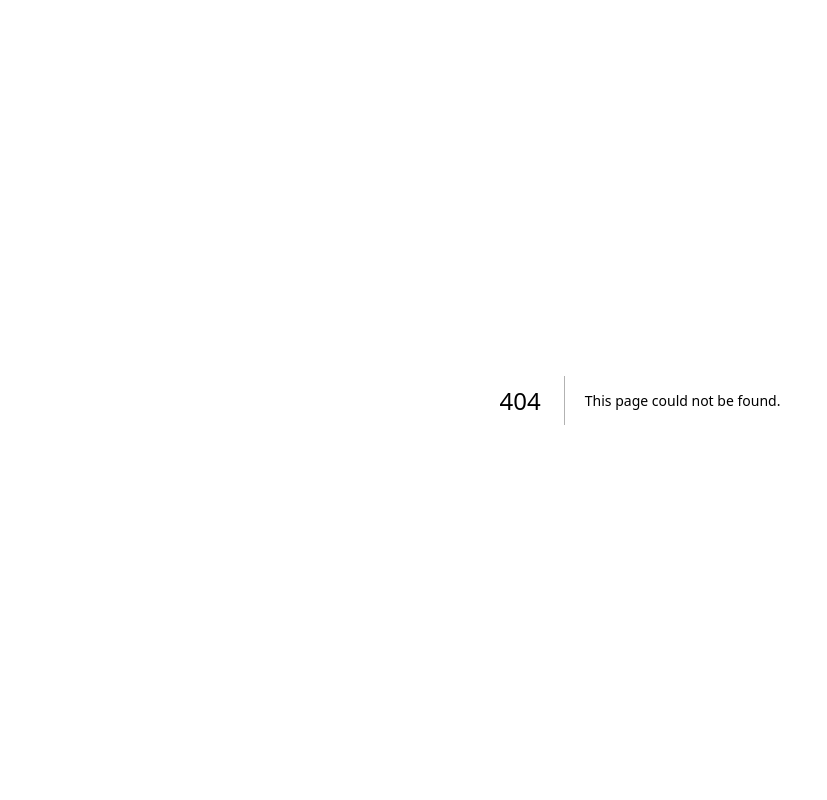
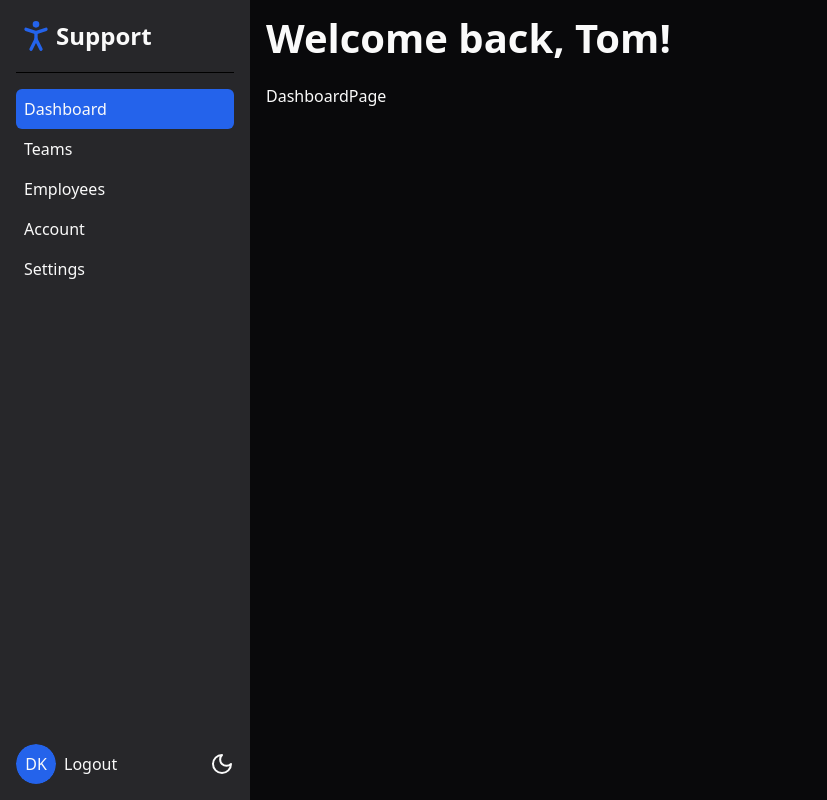
Before and after one commit to dk649/SupportDashboard, a Next.js app: page /dashboard in a window 1280 px wide. Before the commit this address had no page. Shown: the whole page, without its empty margins (0-827 px from the left). Built offline with nearby package versions, Linux system fonts and the light colour scheme.

Commit message:
updates
dashboard and side panel

```diff
--- a/app/(logged-out)/sign-up/page.tsx
+++ b/app/(logged-out)/sign-up/page.tsx
@@ -53,9 +53,11 @@ const formSchema = z
     accountType: z.enum(["personal", "company"]),
     companyName: z.string().optional(),
     numberOfEmployees: z.coerce.number().optional(),
-    acceptTerms: z.boolean({
-      required_error: "You must accept the terms and conditions",
-    }),
+    acceptTerms: z
+      .boolean({
+        required_error: "You must accept the terms and conditions",
+      })
+      .refine((checked) => checked, "You must accept the terms and conditions"),
 
     dob: z.date().refine((date) => {
       const today = new Date();
--- /dev/null
+++ b/app/dashboard/components/main-menu.tsx
@@ -0,0 +1,35 @@
+import React from "react";
+import MenuTitle from "./menu-title";
+import MenuItem from "./menu-item";
+import Link from "next/link";
+import { Avatar, AvatarFallback } from "@/components/ui/avatar";
+import LightDarkToggle from "@/components/ui/light-dark-toggle";
+
+const MainMenu = () => {
+  return (
+    <div className="bg-muted overflow-auto p-4 flex flex-col">
+      <div className="border-b dark:border-b-black border-b-zinc-300 pb-4">
+        <MenuTitle />
+      </div>
+      <div className="py-4 grow">
+        <MenuItem href="/dashboard">Dashboard</MenuItem>
+        <MenuItem href="/dashboard/teams">Teams</MenuItem>
+        <MenuItem href="/dashboard/employees">Employees</MenuItem>
+        <MenuItem href="/dashboard/account">Account</MenuItem>
+        <MenuItem href="/dashboard/settings">Settings</MenuItem>
+      </div>
+
+      <div className="flex gap-2 items-center">
+        <Avatar>
+          <AvatarFallback className="bg-primary">DK</AvatarFallback>
+        </Avatar>
+        <Link href="/" className="hover:underline">
+          Logout
+        </Link>
+        <LightDarkToggle className="ml-auto" />
+      </div>
+    </div>
+  );
+};
+
+export default MainMenu;
--- /dev/null
+++ b/app/dashboard/components/menu-item.tsx
@@ -0,0 +1,30 @@
+"use client";
+import React from "react";
+import { usePathname } from "next/navigation";
+import Link from "next/link";
+import { cn } from "@/lib/utils";
+
+type Props = {
+  children: React.ReactNode;
+  href: string;
+};
+
+const MenuItem = ({ children, href }: Props) => {
+  const pathName = usePathname();
+  const isActive = pathName === href;
+
+  return (
+    <Link
+      className={cn(
+        "block hover:bg-white dark:hover:bg-zinc-700 rounded-md text-muted-forground hover:text-foreground p-2",
+        isActive &&
+          "bg-primary hover:bg-primary dark:hover:bg-primary hover:text-foreground text-foreground"
+      )}
+      href={href}
+    >
+      {children}
+    </Link>
+  );
+};
+
+export default MenuItem;
--- /dev/null
+++ b/app/dashboard/components/menu-title.tsx
@@ -0,0 +1,13 @@
+import { PersonStanding } from "lucide-react";
+import React from "react";
+
+const MenuTitle = () => {
+  return (
+    <h4 className="flex items-center">
+      <PersonStanding size={40} className="text-primary" />
+      Support
+    </h4>
+  );
+};
+
+export default MenuTitle;
--- /dev/null
+++ b/app/dashboard/layout.tsx
@@ -0,0 +1,17 @@
+import MainMenu from "./components/main-menu";
+
+export default function DashboardLayout({
+  children,
+}: {
+  children: React.ReactNode;
+}) {
+  return (
+    <div className="grid grid-cols-[250px_1fr] h-screen">
+      <MainMenu />
+      <div className="overflow-auto py-2 px-4">
+        <h1 className="pb-4">Welcome back, Tom!</h1>
+        {children}
+      </div>
+    </div>
+  );
+}
--- /dev/null
+++ b/app/dashboard/page.tsx
@@ -0,0 +1,7 @@
+import React from "react";
+
+const DashboardPage = () => {
+  return <div>DashboardPage</div>;
+};
+
+export default DashboardPage;
--- /dev/null
+++ b/components/ui/avatar.tsx
@@ -0,0 +1,50 @@
+"use client"
+
+import * as React from "react"
+import * as AvatarPrimitive from "@radix-ui/react-avatar"
+
+import { cn } from "@/lib/utils"
+
+const Avatar = React.forwardRef<
+  React.ElementRef<typeof AvatarPrimitive.Root>,
+  React.ComponentPropsWithoutRef<typeof AvatarPrimitive.Root>
+>(({ className, ...props }, ref) => (
+  <AvatarPrimitive.Root
+    ref={ref}
+    className={cn(
+      "relative flex h-10 w-10 shrink-0 overflow-hidden rounded-full",
+      className
+    )}
+    {...props}
+  />
+))
+Avatar.displayName = AvatarPrimitive.Root.displayName
+
+const AvatarImage = React.forwardRef<
+  React.ElementRef<typeof AvatarPrimitive.Image>,
+  React.ComponentPropsWithoutRef<typeof AvatarPrimitive.Image>
+>(({ className, ...props }, ref) => (
+  <AvatarPrimitive.Image
+    ref={ref}
+    className={cn("aspect-square h-full w-full", className)}
+    {...props}
+  />
+))
+AvatarImage.displayName = AvatarPrimitive.Image.displayName
+
+const AvatarFallback = React.forwardRef<
+  React.ElementRef<typeof AvatarPrimitive.Fallback>,
+  React.ComponentPropsWithoutRef<typeof AvatarPrimitive.Fallback>
+>(({ className, ...props }, ref) => (
+  <AvatarPrimitive.Fallback
+    ref={ref}
+    className={cn(
+      "flex h-full w-full items-center justify-center rounded-full bg-muted",
+      className
+    )}
+    {...props}
+  />
+))
+AvatarFallback.displayName = AvatarPrimitive.Fallback.displayName
+
+export { Avatar, AvatarImage, AvatarFallback }
--- a/package.json
+++ b/package.json
@@ -10,6 +10,7 @@
   },
   "dependencies": {
     "@hookform/resolvers": "^3.9.0",
+    "@radix-ui/react-avatar": "^1.1.0",
     "@radix-ui/react-checkbox": "^1.1.1",
     "@radix-ui/react-label": "^2.1.0",
     "@radix-ui/react-popover": "^1.1.1",
```
Also changed, not shown: 1 other file (tests, documents, lock files or other folders).
